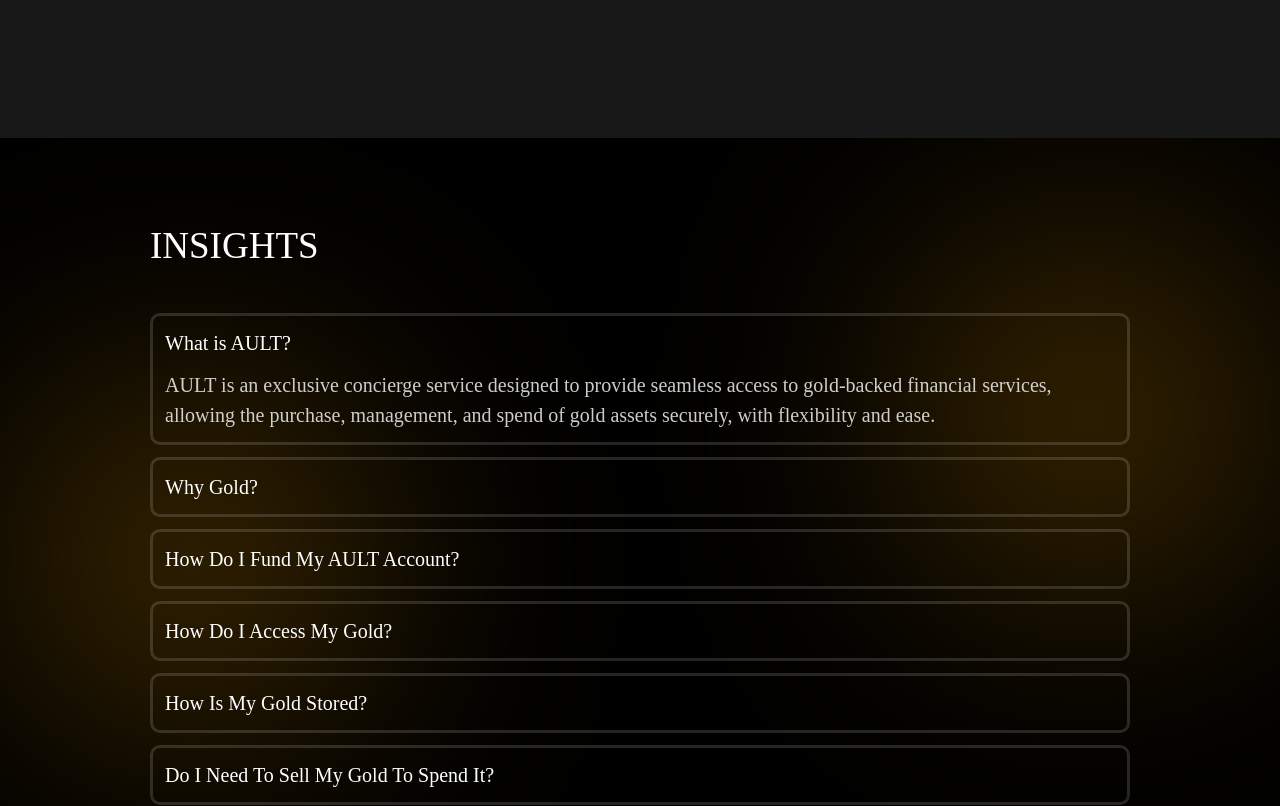
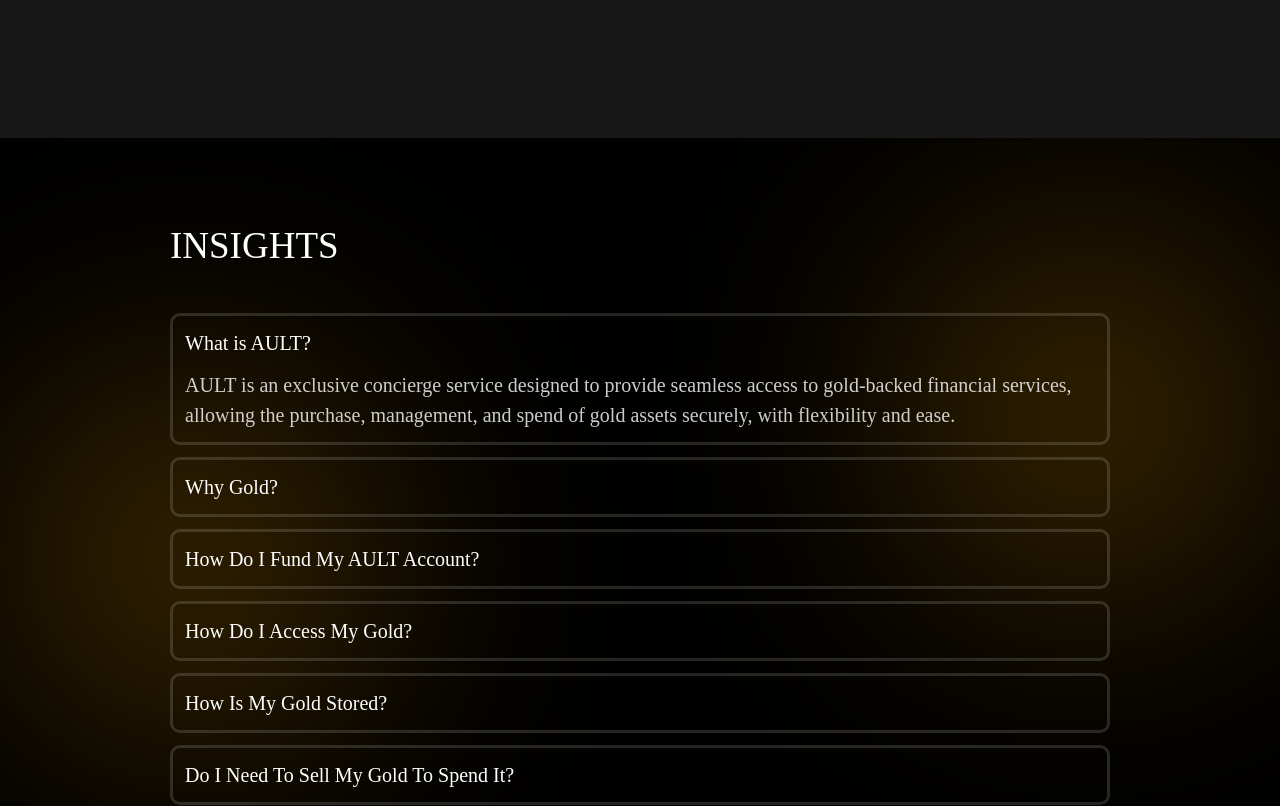
Before and after one commit to oladokun-o/Ault, a SvelteKit app: page / in a window 1280 px wide. Shown: the part 7360-8166 px from the top of the page. Built offline with nearby package versions, Linux system fonts and the light colour scheme; a web font is replaced by a local one.

Commit message:
Update +page.svelte

```diff
--- a/src/routes/+page.svelte
+++ b/src/routes/+page.svelte
@@ -361,7 +361,7 @@
 </section>
 
 <!-- ============================Services section======================== -->
-<section class="relative min-h-screen w-full overflow-x-hidden bg-[#181818] px-5 py-0 md:py-20">
+<section class="relative min-h-screen w-full overflow-x-hidden bg-[#181818] px-5 py-10 md:py-20">
 	<div
 		class="mx-auto flex w-full max-w-[1728px] flex-col items-center justify-center gap-10 gap-20 lg:px-20 xl:px-[150px]"
 	>
@@ -556,7 +556,7 @@
 <!-- ============================Insight section======================== -->
 <section
 	id="insight"
-	class="item-center relative flex min-h-screen w-full flex-col justify-center gap-20 overflow-hidden py-10 md:py-20"
+	class="item-center relative flex min-h-screen w-full flex-col justify-center gap-20 overflow-hidden px-5 py-10 md:py-20"
 >
 	<div class="mx-auto max-w-[1728px] lg:px-20 xl:px-[150px]">
 		<!-- Left Glow -->
```
